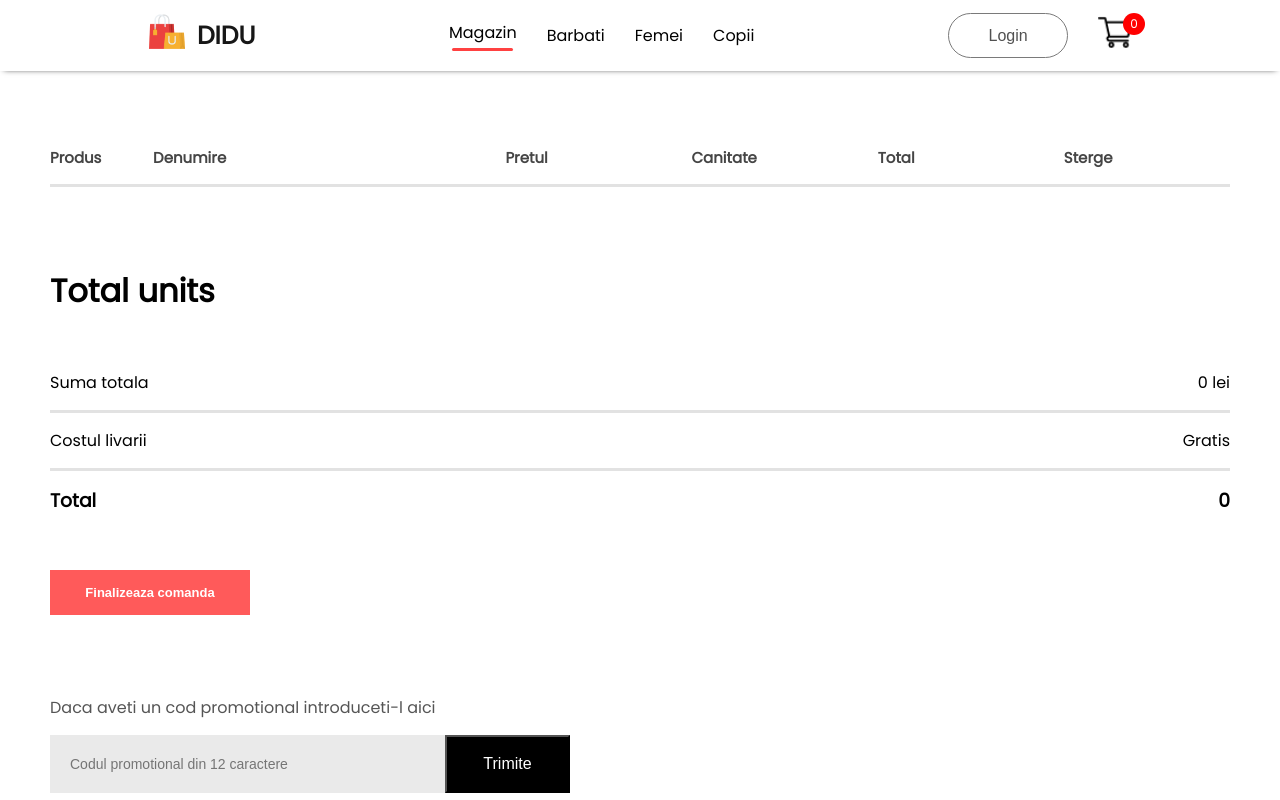
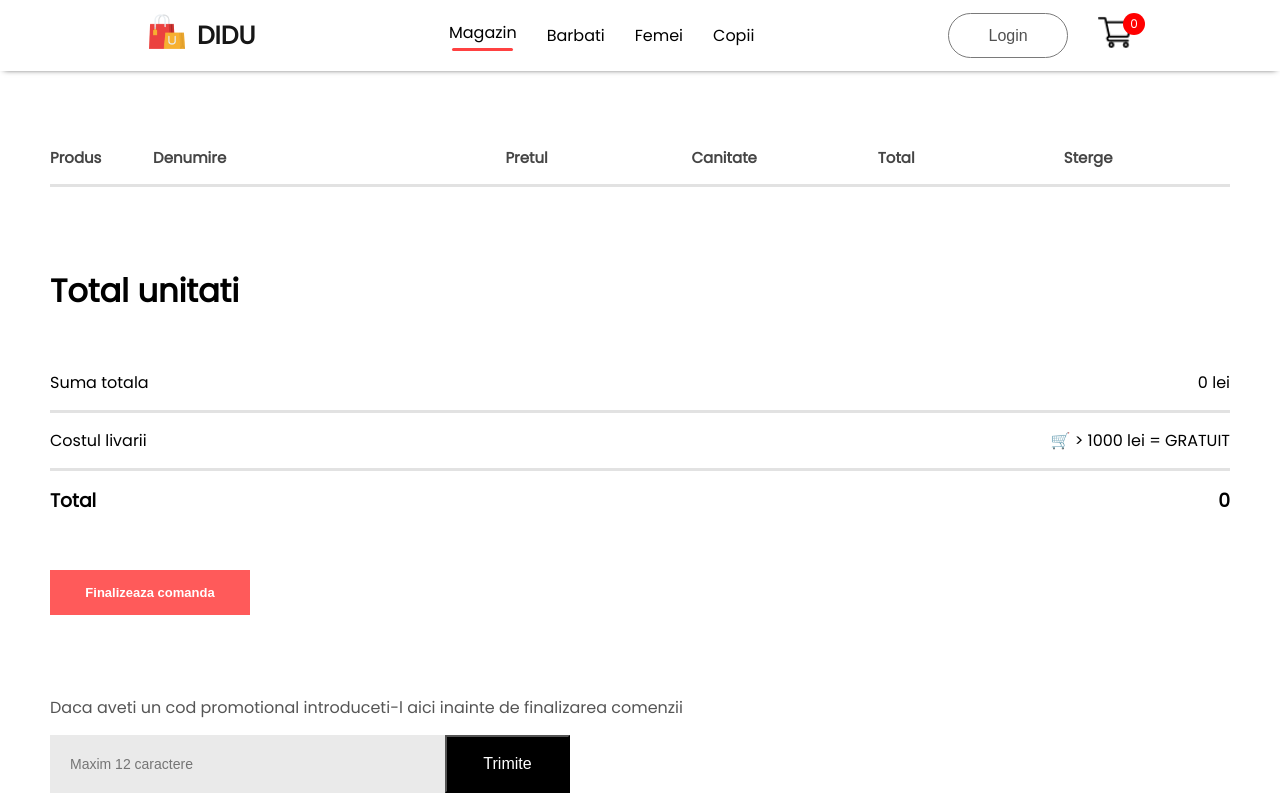
Before and after one commit to reacter04/didu_shop_frontend, a React (Create React App) app: page /cart in a window 1280 px wide. Shown: the top 800 px of the page. Built offline with nearby package versions, Linux system fonts and the light colour scheme.

Commit message:
am finisat si erorile de responivitate

```diff
--- a/src/Components/CartItems/CartItems.css
+++ b/src/Components/CartItems/CartItems.css
@@ -84,7 +84,7 @@
 }
 
 .cart-items-promobox {
-  width: 504px;
+  width: 400px;
   margin-top: 15px;
   padding-left: 20px;
   height: 58px;
@@ -96,12 +96,12 @@
   outline: none;
   background: transparent;
   font-size: 16px;
-  width: 330px;
+  width: 260px;
   height: 50px;
 }
 
 .cart-items-promobox button {
-    width: 170px;
+    width: 140px;
     height: 58px;
     font-size: 16px;
     background: black;
--- a/src/Components/CartItems/CartItems.jsx
+++ b/src/Components/CartItems/CartItems.jsx
@@ -69,7 +69,7 @@ function CartItems() {
       })}
       <div className="cart-items-down">
         <div className="cart-items-total">
-          <h1>Total units</h1>
+          <h1>Total unitati</h1>
           <div>
             <div className="cart-items-total-item">
               <p>Suma totala</p>
@@ -81,7 +81,7 @@ function CartItems() {
               <p>
                 {getTotalCartAmount() && getTotalCartAmount() < 1000
                   ? "50 lei"
-                  : "Gratis"}
+                  : " 🛒 > 1000 lei = GRATUIT"}
               </p>
             </div>
             <hr />
@@ -98,11 +98,11 @@ function CartItems() {
         </div>
         <div className="cart-items-promocode">
           <form onSubmit={handleSubmitPromoCode} action="">
-            <p>Daca aveti un cod promotional introduceti-l aici</p>
+            <p>Daca aveti un cod promotional introduceti-l aici inainte de finalizarea comenzii</p>
             <div className="cart-items-promobox">
               <input
                 type="text"
-                placeholder="Codul promotional din 12 caractere"
+                placeholder="Maxim 12 caractere"
                 value={promoCode}
                 onChange={(e) =>
                   e.target.value.length <= 12 && setPromoCode(e.target.value)
--- a/src/Components/Navbar/Navbar.css
+++ b/src/Components/Navbar/Navbar.css
@@ -205,7 +205,7 @@
 
   .nav-menu {
     height: 70px;
-    top: 50px;
+    top: 53px;
   }
 
   .nav-login-cart-container {
--- a/src/Components/ProductDisplay/ProductDisplay.css
+++ b/src/Components/ProductDisplay/ProductDisplay.css
@@ -133,7 +133,11 @@
   display: block;
 }
 
+.add-to-cart-btn.product-added {
+  background-color:#00bb00;
+  font-weight: 600;
 
+}
 
 .product-display-right-category {
   margin-top: 10px;
--- a/src/Components/ProductDisplay/ProductDisplay.jsx
+++ b/src/Components/ProductDisplay/ProductDisplay.jsx
@@ -1,4 +1,4 @@
-import React, { useContext, useEffect} from "react";
+import React, { useState, useContext, useEffect} from "react";
 import "./ProductDisplay.css";
 import star_icon from "../Assets/star_icon.png";
 import star_dull_icon from "../Assets/star_dull_icon.png";
@@ -6,7 +6,22 @@ import { ShopContext } from "../../Context/ShopContext";
 
 function ProductDisplay({ product }) {
 
-   const {handleAddToCart, handleSelectedSize, activeSize ,setActiveSize} = useContext(ShopContext)
+  const {handleAddToCart, handleSelectedSize, activeSize ,setActiveSize} = useContext(ShopContext)
+
+  /*pentru gestionarea butonului de adaugare*/
+  const [buttonText, setButtonText] = useState('Adauga');
+  const [isAdded, setIsAdded] = useState(false);
+
+  const handleClick = () => {
+    if(activeSize){
+    setButtonText('Adaugat');
+    setIsAdded(true);
+    setTimeout(() => {
+      setButtonText('Adauga');
+      setIsAdded(false);
+    }, 300);
+  }};
+
 
    useEffect(()=>{setActiveSize("")}, [setActiveSize])
 
@@ -54,7 +69,7 @@ Puloverul nostru tricotat din bumbac organic reprezintă echilibrul perfect înt
     </div>
 </div>
 <div className="add-to-cart-container">
-<button className="add-to-cart-btn" onClick={()=>{handleAddToCart(product.id)}}>ADAUGA IN COS{!activeSize && <span className="add-to-cart-info">Alege marimea</span>}</button>
+<button className={`add-to-cart-btn ${isAdded? "product-added" : ""}`} onClick={()=>{handleAddToCart(product.id); handleClick()}}>{buttonText}{!activeSize && <span className="add-to-cart-info">Alege marimea</span>}</button>
 </div>
 <p className="product-display-right-category"><span>Categoria: </span>Femeie, Bluza, Scurta</p>
 <p className="product-display-right-category"><span>Taguri: </span>modern, original, nou</p>
--- a/src/Context/ShopContext.jsx
+++ b/src/Context/ShopContext.jsx
@@ -12,7 +12,10 @@ let defaultCart = Array.from({ length: allProducts.length }, () => ({
 }));
 
 const AppContext = ({ children }) => {
-  const [cartItems, setCartItems] = useState(defaultCart);
+  const [cartItems, setCartItems] = useState(()=>{
+        const allItems = JSON.parse(localStorage.getItem("cartItems"))
+          return allItems? allItems : defaultCart
+  });
   const [activeSize, setActiveSize] = useState();
 
   useEffect(() => {
```
